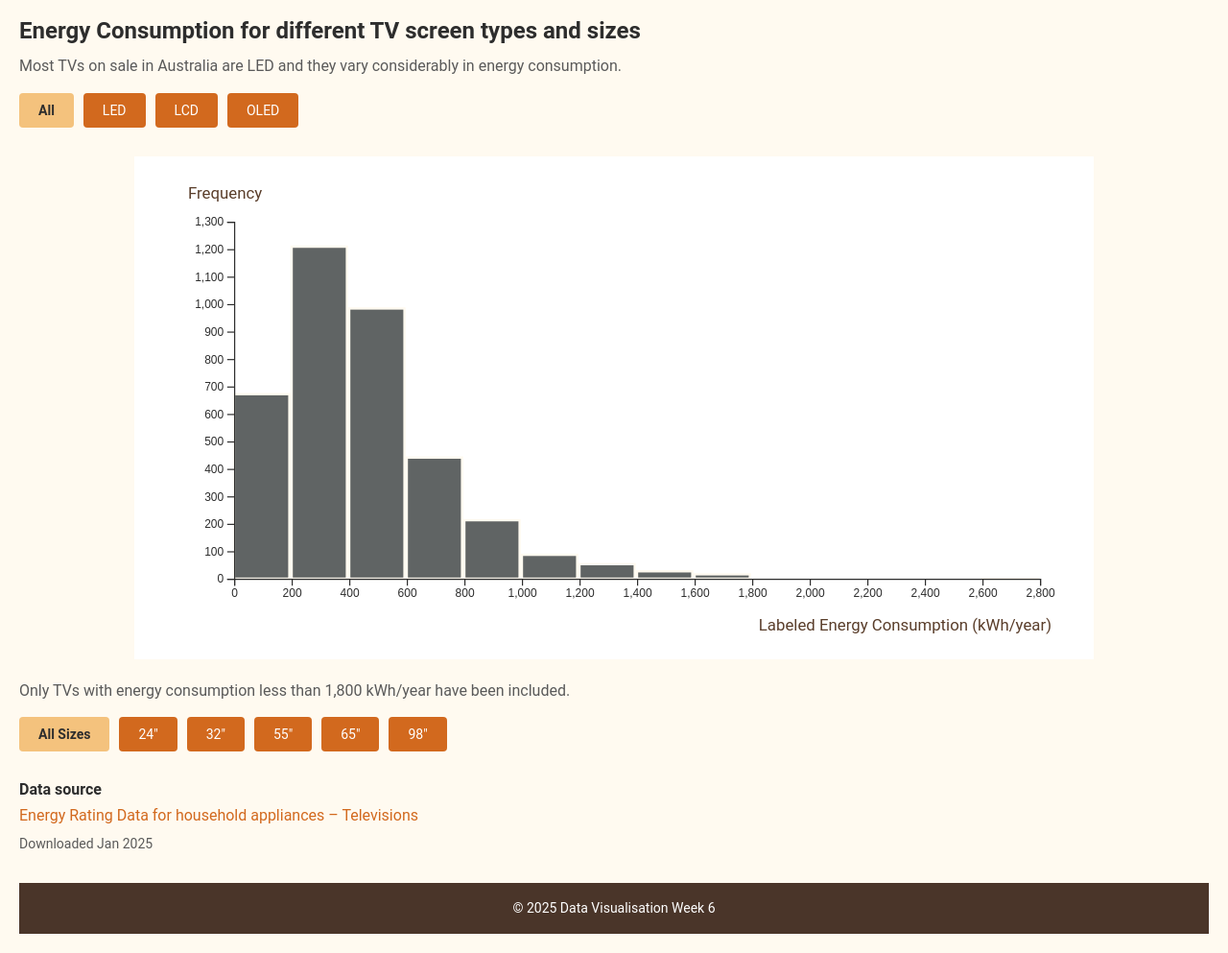
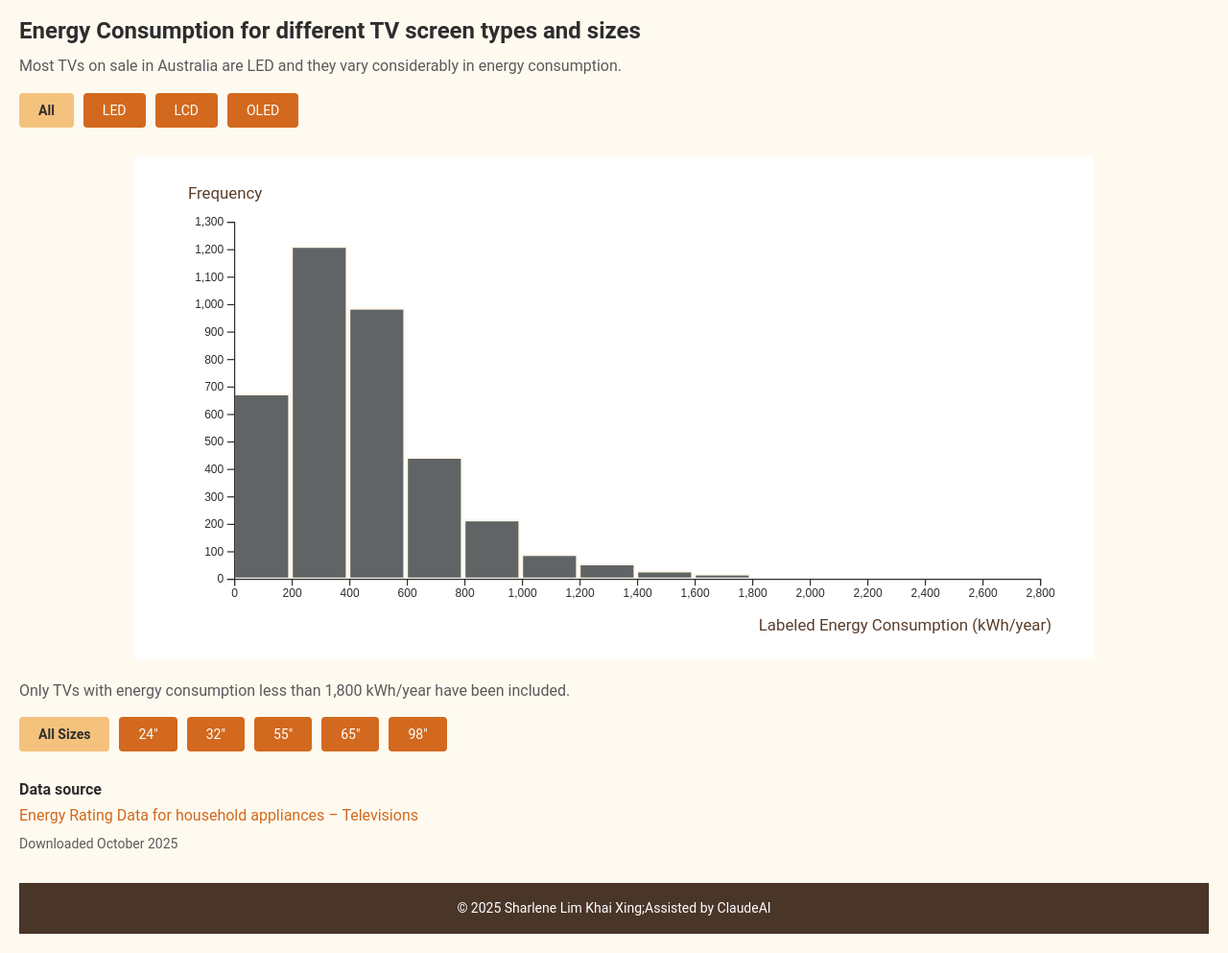
Before and after one commit to sharlenelim21/T06, a plain HTML site: page index.html in a window 1280 px wide. Shown: the part 100-1093 px from the top of the page at 96% size. Drawn offline with nearby package versions, Linux system fonts and the light colour scheme.

Commit message:
Update index.html

```diff
--- a/index.html
+++ b/index.html
@@ -29,12 +29,12 @@
         <div>
             <h3>Data source</h3>
             <p style="color: #d2691e; margin: 5px 0;">Energy Rating Data for household appliances – Televisions</p>
-            <p style="font-size: 14px;">Downloaded Jan 2025</p>
+            <p style="font-size: 14px;">Downloaded October 2025</p>
         </div>
     </main>
 
     <footer>
-        <p>© 2025 Data Visualisation Week 6</p>
+        <p>© 2025 Sharlene Lim Khai Xing;Assisted by ClaudeAI</p>
     </footer>
 
     <script src="https://d3js.org/d3.v7.min.js"></script>
```
